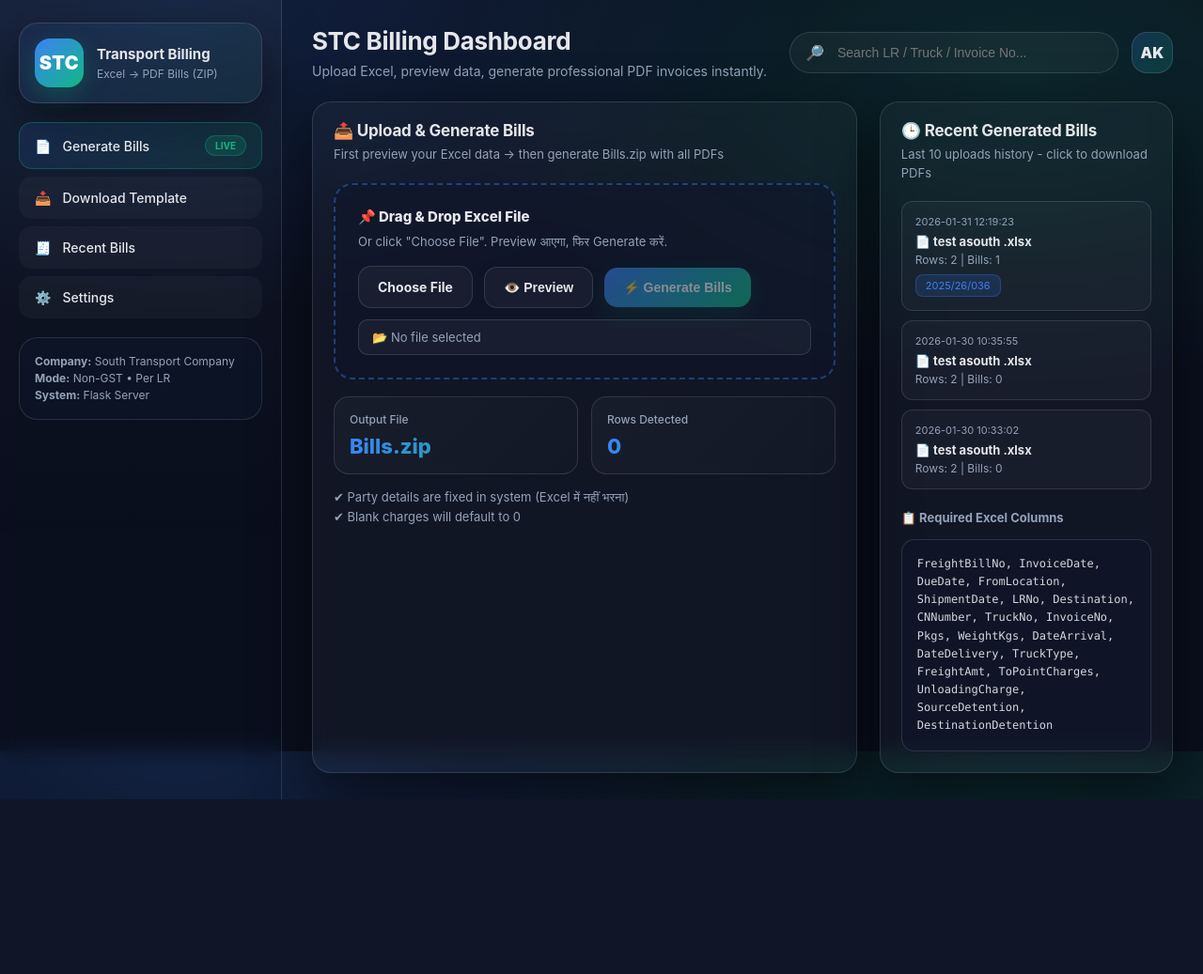
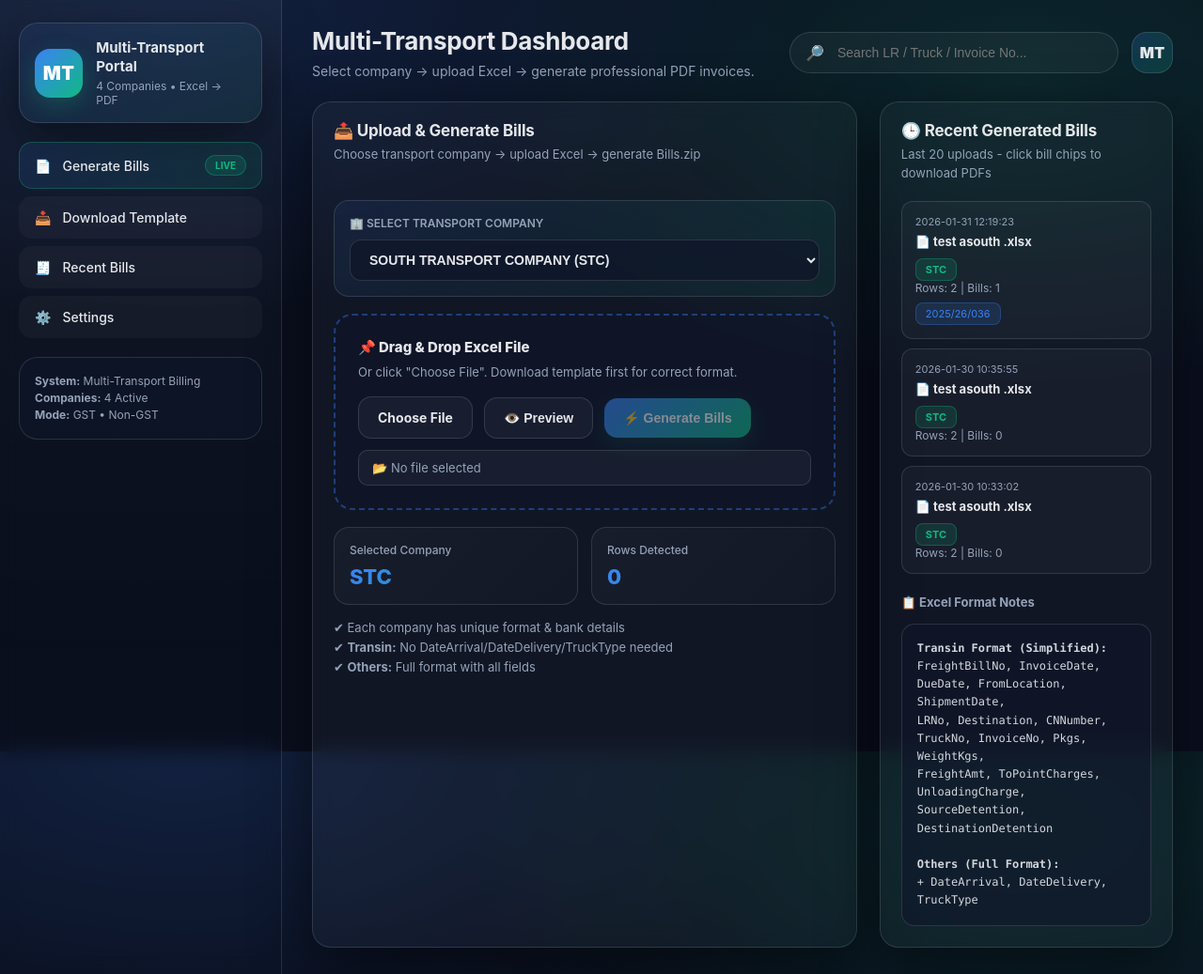
Before and after one commit to choudharyashutosh9045/TransportBillingPortal-STC, a Flask app: page / in a window 1280 px wide. Shown: the whole page at 94% size. Before the commit the page ends 851 px from the top, so only its background shows below. Run offline with Flask 3, Linux system fonts and the light colour scheme.

Commit message:
Update index.html

```diff
--- a/templates/index.html
+++ b/templates/index.html
@@ -3,7 +3,7 @@
 <head>
   <meta charset="UTF-8" />
   <meta name="viewport" content="width=device-width, initial-scale=1.0"/>
-  <title>STC Transport Billing Portal</title>
+  <title>Multi-Transport Billing Portal</title>
   <style>
     :root{
       --bg:#0a0f1e;
@@ -14,6 +14,7 @@
       --muted:#94a3b8;
       --accent:#10b981;
       --accent2:#3b82f6;
+      --accent3:#f59e0b;
       --shadow: 0 20px 60px rgba(0,0,0,.50);
       --radius:20px;
     }
@@ -84,6 +85,12 @@
       border:1px solid rgba(16,185,129,.3);
       background: rgba(16,185,129,.15);
       color:var(--accent);font-weight:700;
+    }
+    .chipOrange{
+      margin-left:auto;font-size:10px;padding:4px 10px;border-radius:999px;
+      border:1px solid rgba(245,158,11,.4);
+      background: rgba(245,158,11,.15);
+      color:var(--accent3);font-weight:700;
     }
     .sideFooter{
       margin-top:20px;padding:16px;border-radius: var(--radius);
@@ -189,6 +196,46 @@
       border-radius:10px;border:1px solid var(--border);
     }
 
+    /* Company Selector */
+    .companySelector{
+      margin-top:18px;
+      padding:16px;
+      background: linear-gradient(135deg, rgba(59,130,246,.08), rgba(16,185,129,.08));
+      border:1px solid var(--border);
+      border-radius:16px;
+    }
+    .companyLabel{
+      font-size:12px;
+      color:var(--muted);
+      margin-bottom:10px;
+      font-weight:600;
+    }
+    select{
+      width:100%;
+      padding:12px 16px;
+      background: rgba(15,23,42,.80);
+      border:1px solid var(--border);
+      border-radius:12px;
+      color:var(--text);
+      font-size:14px;
+      font-weight:600;
+      cursor:pointer;
+      transition:.2s;
+    }
+    select:hover{
+      background: rgba(15,23,42,.95);
+      border-color: var(--accent2);
+    }
+    select:focus{
+      outline:none;
+      border-color: var(--accent);
+      box-shadow: 0 0 0 3px rgba(16,185,129,.15);
+    }
+    option{
+      background: rgba(15,23,42,1);
+      padding:10px;
+    }
+
     .stats{display:grid;grid-template-columns:1fr 1fr;gap:14px;margin-top:18px;}
     .stat{
       padding:16px;border-radius:16px;border:1px solid var(--border);
@@ -256,6 +303,18 @@
     .histTime{font-size:11px;color:var(--muted);margin-bottom:6px;}
     .histFile{font-size:13px;font-weight:700;margin-bottom:4px;}
     .histDetails{font-size:12px;color:var(--muted);}
+    .histCompany{
+      display:inline-block;
+      font-size:11px;padding:4px 10px;border-radius:8px;
+      background: rgba(16,185,129,.15);color:var(--accent);
+      border:1px solid rgba(16,185,129,.3);
+      margin-top:6px;
+      font-weight:700;
+    }
+    .histCompany.transin{
+      background: rgba(245,158,11,.15);color:var(--accent3);
+      border:1px solid rgba(245,158,11,.4);
+    }
     .histBills{
       margin-top:8px;display:flex;flex-wrap:wrap;gap:6px;
     }
@@ -280,7 +339,6 @@
     .emptyState{
       text-align:center;padding:40px 20px;color:var(--muted);
     }
-    .emptyState svg{margin-bottom:16px;}
   </style>
 </head>
 
@@ -288,39 +346,39 @@
   <div class="layout">
     <aside class="sidebar">
       <div class="brand">
-        <div class="brandIcon">STC</div>
+        <div class="brandIcon">MT</div>
         <div>
-          <h1>Transport Billing</h1>
-          <p>Excel → PDF Bills (ZIP)</p>
+          <h1>Multi-Transport Portal</h1>
+          <p>4 Companies • Excel → PDF</p>
         </div>
       </div>
 
       <nav class="nav">
         <a href="#" class="active"><span>📄</span> Generate Bills <span class="chip">LIVE</span></a>
-        <a href="/download-template"><span>📥</span> Download Template</a>
+        <a href="#" id="downloadTemplateLink"><span>📥</span> Download Template</a>
         <a href="#recent" onclick="scrollToRecent(event)"><span>🧾</span> Recent Bills</a>
         <a href="#"><span>⚙️</span> Settings</a>
       </nav>
 
       <div class="sideFooter">
-        <b>Company:</b> South Transport Company<br/>
-        <b>Mode:</b> Non-GST • Per LR<br/>
-        <b>System:</b> Flask Server
+        <b>System:</b> Multi-Transport Billing<br/>
+        <b>Companies:</b> 4 Active<br/>
+        <b>Mode:</b> GST • Non-GST
       </div>
     </aside>
 
     <main class="main">
       <div class="topbar">
         <div class="title">
-          <h2>STC Billing Dashboard</h2>
-          <p>Upload Excel, preview data, generate professional PDF invoices instantly.</p>
+          <h2>Multi-Transport Dashboard</h2>
+          <p>Select company → upload Excel → generate professional PDF invoices.</p>
         </div>
 
         <div class="topRight">
           <div class="search">
             🔎 <input id="search" placeholder="Search LR / Truck / Invoice No..." />
           </div>
-          <div class="profile">AK</div>
+          <div class="profile">MT</div>
         </div>
       </div>
 
@@ -329,16 +387,29 @@
         <section class="card">
           <div class="cardHead">
             <h3>📤 Upload & Generate Bills</h3>
-            <p>First preview your Excel data → then generate Bills.zip with all PDFs</p>
+            <p>Choose transport company → upload Excel → generate Bills.zip</p>
           </div>
 
           <div class="cardBody">
+            <!-- Company Selector -->
+            <div class="companySelector">
+              <div class="companyLabel">🏢 SELECT TRANSPORT COMPANY</div>
+              <select id="companySelect">
+                <option value="stc">SOUTH TRANSPORT COMPANY (STC)</option>
+                <option value="ntc">NORTH TRANSPORT COMPANY (NTC)</option>
+                <option value="wtc">WEST TRANSPORT COMPANY (WTC)</option>
+                <option value="transin">TRANSIN LOGISTICS PVT LTD</option>
+              </select>
+            </div>
+
             <form id="form" action="/" method="POST" enctype="multipart/form-data">
-              <div id="drop" class="drop">
+              <input type="hidden" id="companyInput" name="company" value="stc" />
+
+              <div id="drop" class="drop" style="margin-top:18px;">
                 <div class="row">
                   <div>
                     <div class="uploadTitle">📌 Drag & Drop Excel File</div>
-                    <div class="hint">Or click "Choose File". Preview आएगा, फिर Generate करें.</div>
+                    <div class="hint">Or click "Choose File". Download template first for correct format.</div>
                   </div>
 
                   <div class="btns">
@@ -356,8 +427,8 @@
 
             <div class="stats">
               <div class="stat">
-                <div class="k">Output File</div>
-                <div class="v">Bills.zip</div>
+                <div class="k">Selected Company</div>
+                <div id="selectedCompany" class="v">STC</div>
               </div>
               <div class="stat">
                 <div class="k">Rows Detected</div>
@@ -370,8 +441,9 @@
             </div>
 
             <div class="miniNote">
-              ✔ Party details are fixed in system (Excel में नहीं भरना)<br/>
-              ✔ Blank charges will default to 0
+              ✔ Each company has unique format & bank details<br/>
+              ✔ <b>Transin:</b> No DateArrival/DateDelivery/TruckType needed<br/>
+              ✔ <b>Others:</b> Full format with all fields
             </div>
 
             <div id="previewArea" style="display:none;">
@@ -402,19 +474,22 @@
         <section class="card">
           <div class="cardHead">
             <h3 id="recent">🕒 Recent Generated Bills</h3>
-            <p>Last 10 uploads history - click to download PDFs</p>
+            <p>Last 20 uploads - click bill chips to download PDFs</p>
           </div>
           <div class="cardBody">
             <div id="history"></div>
 
             <div class="miniNote" style="margin-top:20px;">
-              <b>📋 Required Excel Columns</b>
+              <b>📋 Excel Format Notes</b>
             </div>
-            <div class="mono" style="margin-top:12px;">FreightBillNo, InvoiceDate, DueDate, FromLocation,
-ShipmentDate, LRNo, Destination, CNNumber, TruckNo, InvoiceNo,
-Pkgs, WeightKgs, DateArrival, DateDelivery, TruckType,
-FreightAmt, ToPointCharges, UnloadingCharge,
-SourceDetention, DestinationDetention</div>
+            <div class="mono" style="margin-top:12px;"><b>Transin Format (Simplified):</b>
+FreightBillNo, InvoiceDate, DueDate, FromLocation, ShipmentDate,
+LRNo, Destination, CNNumber, TruckNo, InvoiceNo, Pkgs, WeightKgs,
+FreightAmt, ToPointCharges, UnloadingCharge, SourceDetention,
+DestinationDetention
+
+<b>Others (Full Format):</b>
++ DateArrival, DateDelivery, TruckType</div>
           </div>
         </section>
       </div>
@@ -433,8 +508,31 @@ SourceDetention, DestinationDetention</div>
     const previewTable = document.getElementById("previewTable");
     const historyBox = document.getElementById("history");
     const searchInput = document.getElementById("search");
+    const companySelect = document.getElementById("companySelect");
+    const companyInput = document.getElementById("companyInput");
+    const selectedCompanyDisplay = document.getElementById("selectedCompany");
+    const downloadTemplateLink = document.getElementById("downloadTemplateLink");
 
     let allPreviewRows = [];
+    let currentCompany = "stc";
+
+    // Company selector change
+    companySelect.addEventListener("change", function(){
+      currentCompany = companySelect.value;
+      const selected = companySelect.value.toUpperCase();
+      companyInput.value = companySelect.value;
+      selectedCompanyDisplay.textContent = selected;
+
+      // Update template download link
+      updateTemplateLink();
+
+      console.log("Company changed to:", selected);
+    });
+
+    function updateTemplateLink(){
+      downloadTemplateLink.href = `/download-template?company=${currentCompany}`;
+    }
+    updateTemplateLink();
 
     function setFileName(){
       if(fileInput.files && fileInput.files.length > 0){
@@ -459,6 +557,7 @@ SourceDetention, DestinationDetention</div>
       }
 
       console.log("Form submitting with file:", fileInput.files[0].name);
+      console.log("Company:", companyInput.value);
       toast.style.display = "block";
       genBtn.disabled = true;
       genBtn.textContent = "⏳ Generating...";
@@ -502,14 +601,18 @@ SourceDetention, DestinationDetention</div>
 
         let html = "";
         data.forEach((h, i)=>{
+          const companyCode = h.company_code || 'stc';
+          const companyClass = companyCode === 'transin' ? 'transin' : '';
+
           html += `
             <div class="historyItem">
               <div class="histTime">${h.time}</div>
               <div class="histFile">📄 ${h.file}</div>
+              <div class="histCompany ${companyClass}">${h.company || 'STC'}</div>
               <div class="histDetails">Rows: ${h.rows} | Bills: ${h.bills ? h.bills.length : 0}</div>
               ${h.bills && h.bills.length > 0 ? `
                 <div class="histBills">
-                  ${h.bills.map(b => `<span class="billChip" onclick="downloadBill('${b.replace(/\//g, '_')}.pdf')">${b}</span>`).join('')}
+                  ${h.bills.map(b => `<span class="billChip" onclick="downloadBill('${companyCode}_${b.replace(/\//g, '_')}.pdf')">${b}</span>`).join('')}
                 </div>
               ` : ''}
             </div>
@@ -590,7 +693,7 @@ SourceDetention, DestinationDetention</div>
       });
     }
 
-    // FIXED: Search in preview table - now searches ALL rows
+    // Search in preview table
     searchInput.addEventListener("input", ()=>{
       const q = (searchInput.value || "").toLowerCase().trim();
 
```
